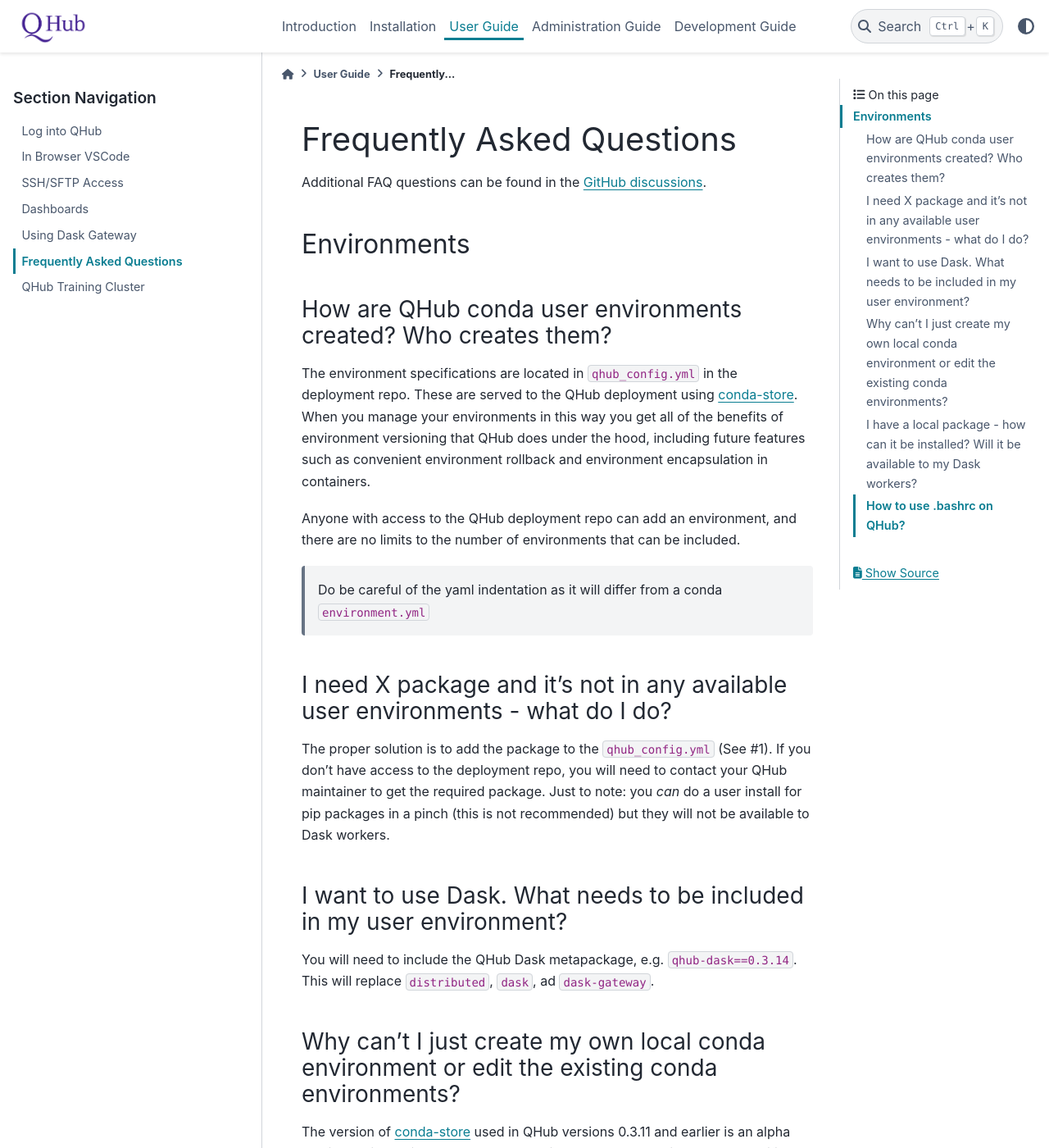
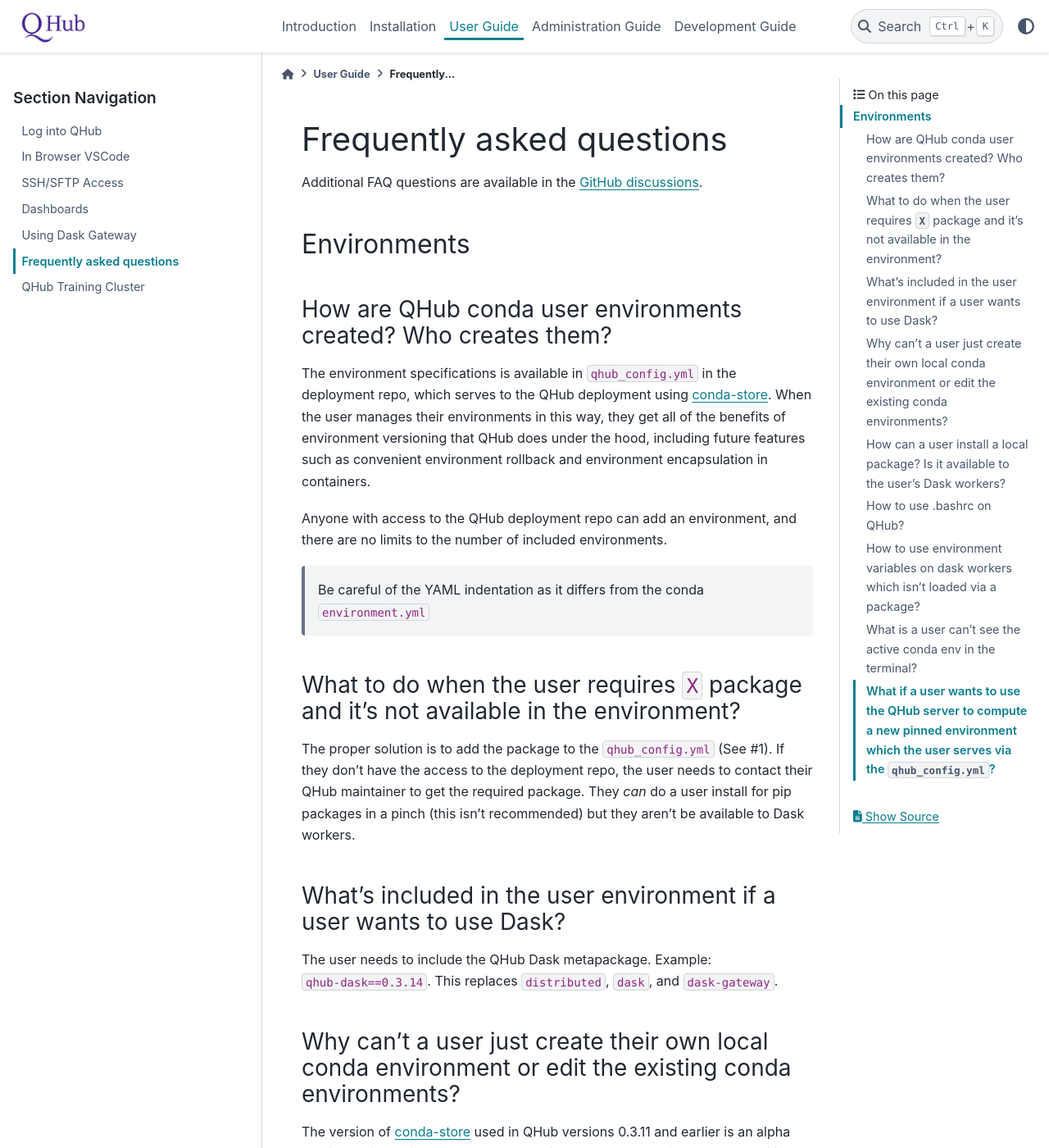
Before and after one commit to nebari-dev/nebari, a Sphinx documentation site: the page built from docs/source/user_guide/faq.md, in a window 1280 px wide and 1400 px high. Shown: the whole window at 82% size. Built offline with Sphinx 7.4.7 and the PyData theme 0.15.4, drawn with Linux system fonts in a browser that asks for light colours; some of the changed text lies outside the part shown.

Commit message:
DOCS: Fix warnings in docs/source/user_guide/faq.md

````diff
--- a/docs/source/user_guide/faq.md
+++ b/docs/source/user_guide/faq.md
@@ -1,100 +1,82 @@
-# Frequently Asked Questions
+# Frequently asked questions
 
-Additional FAQ questions can be found in the [GitHub
-discussions](https://github.com/Quansight/qhub/discussions/categories/q-a).
+Additional FAQ questions are available in the [GitHub discussions](https://github.com/Quansight/qhub/discussions/categories/q-a).
 
 ## Environments
 
 ### How are QHub conda user environments created? Who creates them?
 
-The environment specifications are located in `qhub_config.yml` in the
-deployment repo. These are served to the QHub deployment using
-[conda-store](https://conda-store.readthedocs.io/). When you manage
-your environments in this way you get all of the benefits of
-environment versioning that QHub does under the hood, including future
-features such as convenient environment rollback and environment
-encapsulation in containers.
+The environment specifications is available in `qhub_config.yml` in the deployment repo, which serves to the QHub deployment using [conda-store](https://conda-store.readthedocs.io/). When the user manages their environments in this way, they get all of the benefits of environment versioning that QHub does under the hood, including future features such as convenient environment rollback and environment encapsulation in containers.
 
-Anyone with access to the QHub deployment repo can add an environment, and there are no limits to the number of environments that can be included.
+Anyone with access to the QHub deployment repo can add an environment, and there are no limits to the number of included environments.
 
-> Do be careful of the yaml indentation as it will differ from a conda `environment.yml`
+> Be careful of the YAML indentation as it differs from the conda `environment.yml`
 
-### I need X package and it's not in any available user environments - what do I do?
+### What to do when the user requires `X` package and it's not available in the environment?
 
-The proper solution is to add the package to the `qhub_config.yml`
-(See #1). If you don't have access to the deployment repo, you will
-need to contact your QHub maintainer to get the required package. Just
-to note: you *can* do a user install for pip packages in a pinch (this
-is not recommended) but they will not be available to Dask workers.
+The proper solution is to add the package to the `qhub_config.yml` (See #1). If they don't have the access to the deployment repo, the user needs to contact their QHub maintainer to get the required package. They *can* do a user install for pip packages in a pinch (this isn't recommended) but they aren't be available to Dask workers.
 
-### I want to use Dask. What needs to be included in my user environment?
+### What's included in the user environment if a user wants to use Dask?
 
-You will need to include the QHub Dask metapackage,
-e.g. `qhub-dask==||QHUB_VERSION||`. This will replace `distributed`, `dask`, ad
-`dask-gateway`.
+The user needs to include the QHub Dask metapackage. Example: `qhub-dask==||QHUB_VERSION||`. This replaces `distributed`, `dask`, and `dask-gateway`.
 
-### Why can't I just create my own local conda environment or edit the existing conda environments?
+### Why can't a user just create their own local conda environment or edit the existing conda environments?
 
-The version of [conda-store](https://conda-store.readthedocs.io/) used
-in QHub versions 0.3.11 and earlier is an alpha version. This version
-doesn't support using local conda environments or editing pre-exising
-environments directly.
+The version of [conda-store](https://conda-store.readthedocs.io/) used in QHub versions 0.3.11 and earlier is an alpha version. This version doesn't support using local conda environments or editing pre-exising environments directly.
 
-> See the answer to #2 for information on how to modify environments properly. In the near future the QHub team will be adding support for user-defined environments via conda-store.
+> See the answer to #2 for information on how to modify environments properly. In the near future, the support for user-defined environments via conda-store is going to be feature.
 
-### I have a local package - how can it be installed? Will it be available to my Dask workers?
+### How can a user install a local package? Is it available to the user's Dask workers?
 
-If you're using a `setuptools` package, you can install it into your
-local user environment using
+If the user is using a `setuptools` package, they can install it into their local user environment using:
 
 ```shell
 pip install --no-build-isolation --user -e .
 ```
 
-If you're using a `flit` package, you can install with
+If they're using a `flit` package, they can install with
 
 ```shell
 flit install -s
 ```
 
-These will not be available to the Dask workers.
+These aren't available to the Dask workers.
 
 ### How to use .bashrc on QHub?
 
-You can use `.bashrc` on QHub, but its important to note that only
-`.bash_profile` is sourced by default so you'll need to be sure to
-source the `.bashrc` inside of the `.bash_profile`. Its important to
-note that if you set environment variables in this way, they WILL NOT
-be available inside of notebooks.
+Users can use `.bashrc` on QHub, but its important to note that by default QHub sources `.bash_profile`. The users might need to be sure to source the `.bashrc` inside of the `.bash_profile`. Its important to note that if they set environment variables in this way, they aren't available inside the notebooks.
 
+### How to use environment variables on dask workers which isn't loaded via a package?
 
-7. How do I use environment variables on dask workers (not loaded via a package)?
-This can be achieved through the UI:
-    ```python
-    import dask_gateway
+It's achieved through the UI:
 
-    gateway = dask_gateway.Gateway()
-    options = gateway.cluster_options()
-    options
-    ```
-    Or programmatically:
-    ```python
-    env_vars = {
-        "ENV_1": "VALUE_1",
-        "ENV_2": "VALUE_2"
-    }
-    options.environment_vars = env_vars
-    ```
-    This functionality is available in release 0.3.12 or later.
+```python
+import dask_gateway
+gateway = dask_gateway.Gateway()
+options = gateway.cluster_options()
+options
+```
 
-8. I can't see the active conda env in the terminal.
-    Set the `changeps1` value in the conda config:
-    ```shell
-    conda config --set changeps1 true
-    ```
+It's achieved in the same way programmatically:
 
-9. I want to use QHub server to compute a new pinned environment (which I'll the serve via the qhub_config.yml). I understand it's not recommended I use this environment for working.
-If you need to solve a conda env on a QHub server (not recommended,
-but there are valid usecases for this), you'll need to specify the
-prefix. For example, `conda env create -f env_test.yml --prefix
-/tmp/test-env` where test-env will be the env name.
+```python
+env_vars = {
+"ENV_1": "VALUE_1",
+"ENV_2": "VALUE_2"
+}
+options.environment_vars = env_vars
+```
+
+This feature is available in release 0.3.12 or later.
+
+### What is a user can't see the active conda env in the terminal?
+
+Set the `changeps1` value in the conda config:
+
+```shell
+conda config --set changeps1 true
+```
+
+### What if a user wants to use the QHub server to compute a new pinned environment which the user serves via the `qhub_config.yml`?
+
+If the user needs to solve a conda env on a QHub server they need to specify the prefix. For example, `conda env create -f env_test.yml --prefix/tmp/test-env` where `test-env` is the env name. It's not recommended, but there are valid usecases of this operation.
````
Also changed, not shown: 1 other file.
